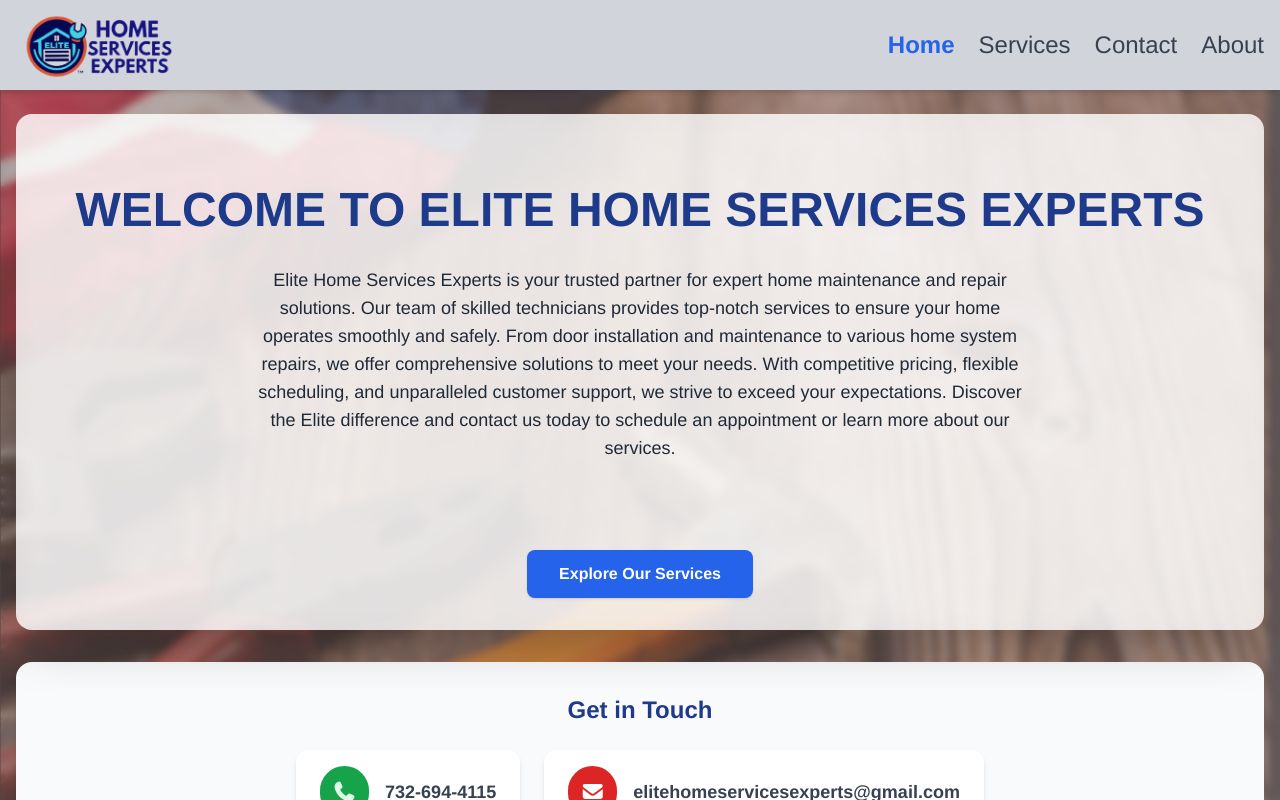
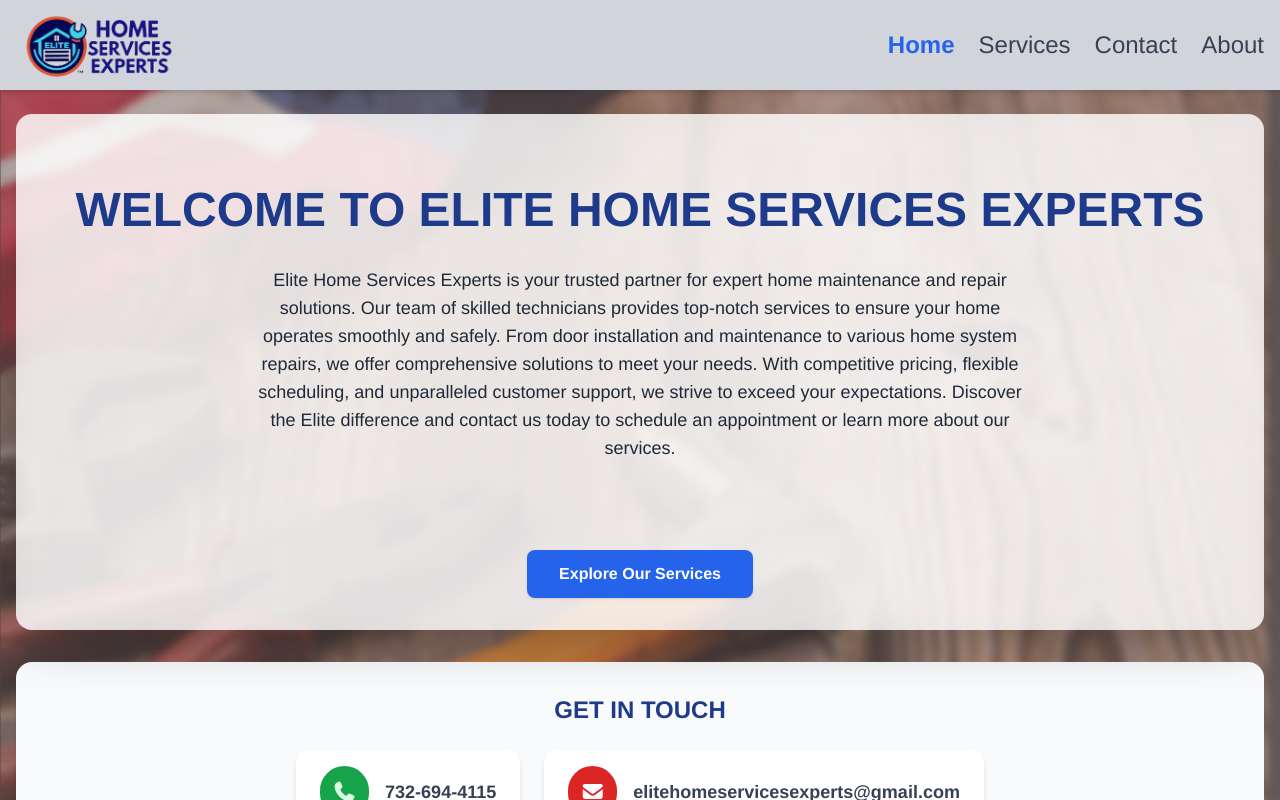
Before and after one commit to elitehomeservices70/elitehomeservices, a React (Vite) app: page / in a window 1280 px wide. Shown: the top 800 px of the page. Built offline with nearby package versions, Linux system fonts and the light colour scheme.

Commit message:
UI changes

```diff
--- a/src/pages/Contact.jsx
+++ b/src/pages/Contact.jsx
@@ -73,7 +73,7 @@
       {/* Contact Section */}
       <section className="flex justify-center px-5 mb-12 animate-fadeIn">
         <div className="w-full max-w-xl bg-white/80 backdrop-blur-md shadow-xl rounded-2xl p-8">
-          <h3 className="text-2xl font-bold text-blue-900 mb-6 text-center">
+          <h3 className="text-2xl font-bold text-blue-900 mb-6 text-center text-uc">
             Get in Touch
           </h3>
           <div className="flex flex-col sm:flex-row items-center justify-center gap-6">
--- a/src/pages/Home.jsx
+++ b/src/pages/Home.jsx
@@ -31,7 +31,7 @@
 
       {/* Contact Info Container - outside main */}
       <div className="my-8 mx-4 bg-gray-50 rounded-2xl shadow-lg p-6 sm:p-8 animate-fadeIn">
-        <h3 className="text-2xl font-bold text-blue-900 mb-6 text-center">
+        <h3 className="text-2xl font-bold text-blue-900 mb-6 text-center text-uc">
           Get in Touch
         </h3>
         <div className="flex flex-col sm:flex-row items-center justify-center gap-6">
```
